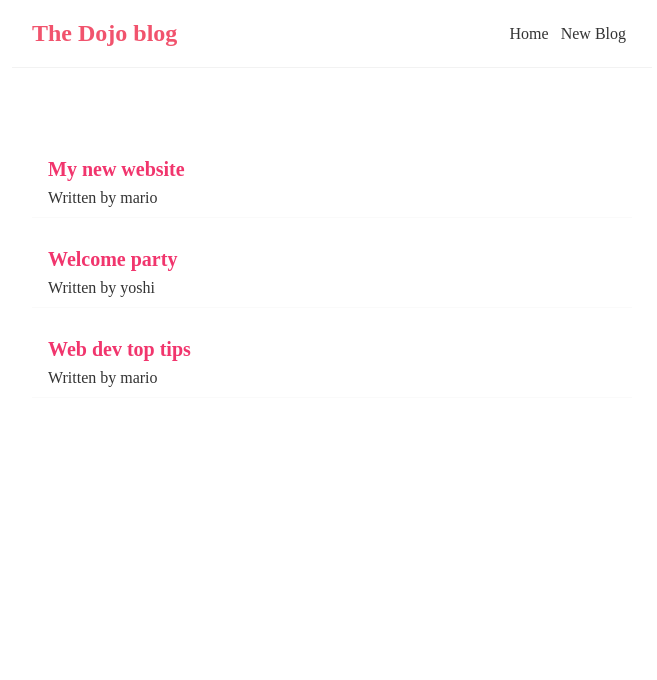
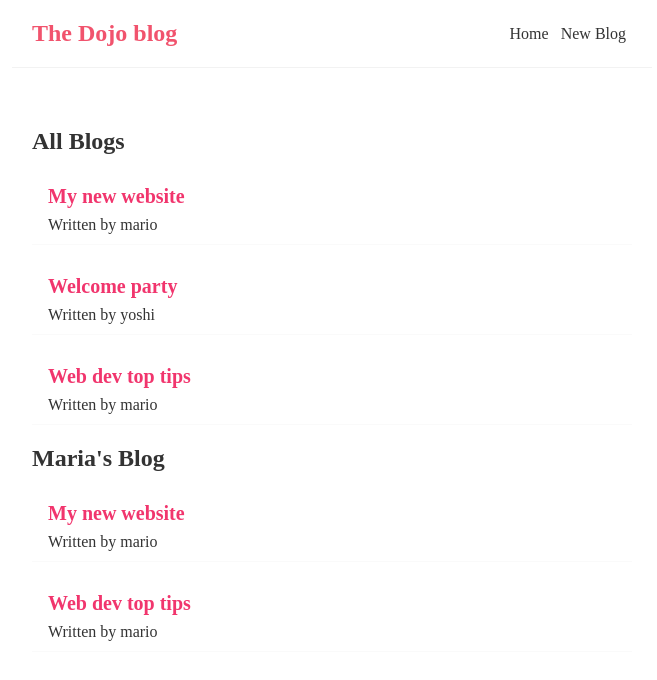
Before and after one commit to PETRUSBLACK/Dojo-Blog-2, a React (Create React App) app: page / in a window 1280 px wide. Shown: the top 680 px of the page, without its empty margins (308-965 px from the left). Built offline with nearby package versions, Linux system fonts and the light colour scheme.

Commit message:
adding filter in a list of blog

```diff
--- /dev/null
+++ b/src/BlogList.js
@@ -0,0 +1,16 @@
+const BlogList = ( {blogs, title}) => {
+    return (
+        <div className="blog-list">
+            <h2>{title}</h2>
+            {blogs.map((blog) => (
+                <div className='blog-preview' key={blog.id}>
+                    <h2>{blog.title}</h2>
+                    <p>Written by {blog.author}</p>
+                </div>
+            ))}
+
+        </div>
+     );
+}
+
+export default BlogList;
--- a/src/Home.js
+++ b/src/Home.js
@@ -1,4 +1,5 @@
 import { useState } from 'react'
+import BlogList from './BlogList';
 
 const Home = () => {
     const [blogs, setBlogs] = useState([
@@ -8,12 +9,9 @@
     ])
     return (
         <div className="home">
-            {blogs.map((blog) => (
-                <div className='blog-preview' key={blog.id}>
-                    <h2>{blog.title}</h2>
-                    <p>Written by {blog.author}</p>
-                </div>
-            ))}
+            <BlogList blogs={blogs} title="All Blogs"/>
+            <BlogList blogs={blogs.filter((blog) => blog.author === "mario")} title="Maria's Blog"/>
+
         </div>
      );
 }
```
